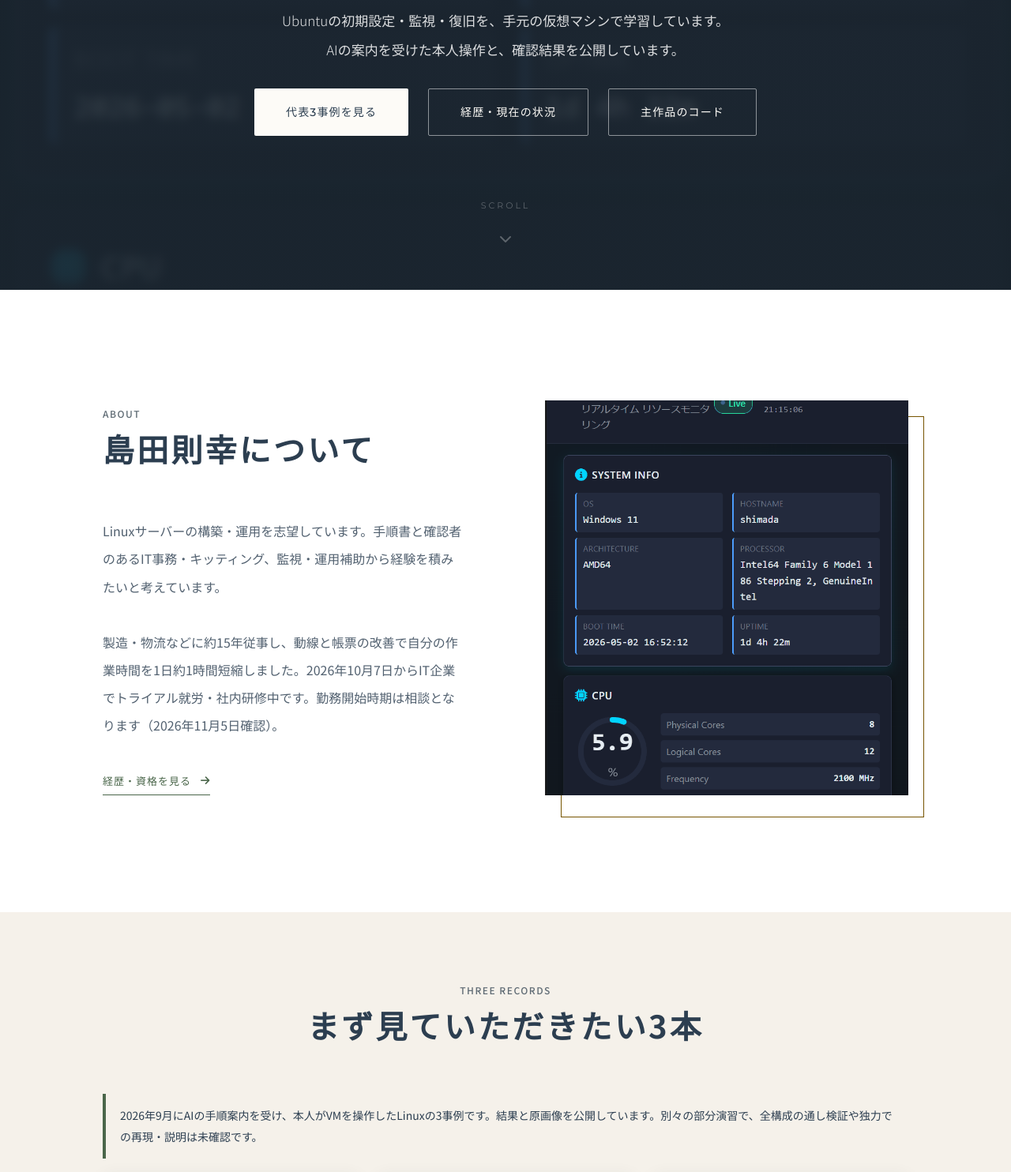
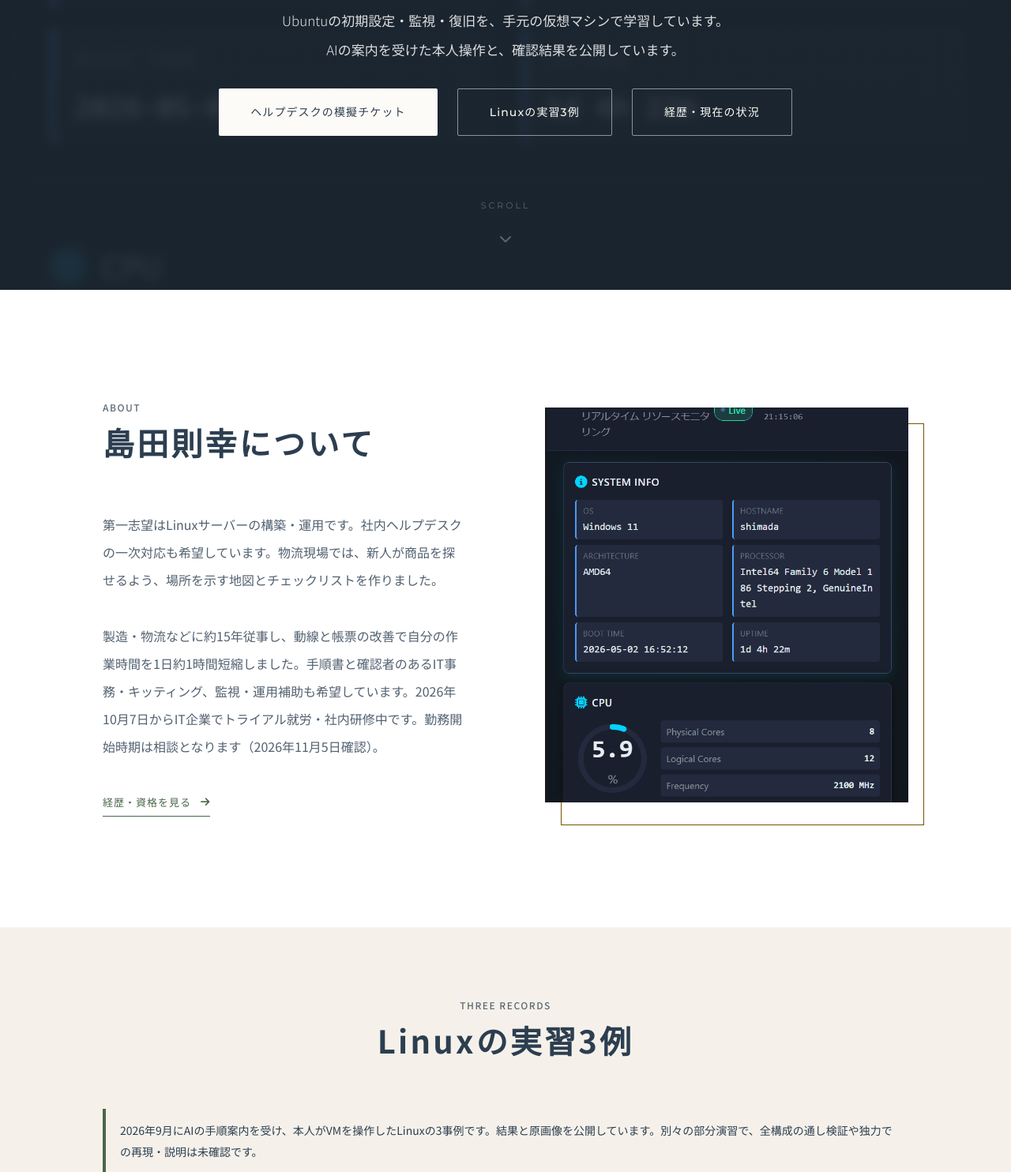
Before and after one commit to ns7jp/ns7jp.github.io, a plain HTML site: page index.html in a window 1280 px wide. Shown: the part 433-1917 px from the top of the page at 79% size. Drawn offline with nearby package versions, Linux system fonts and the light colour scheme.

Commit message:
ヘルプデスクの模擬チケットをトップと履歴書から案内

```diff
--- a/index.html
+++ b/index.html
@@ -165,9 +165,9 @@
             <h1 class="hero-title animate-slide-up"><span class="line1">Linux Server</span><span class="line2">作り、確かめ、直す</span></h1>
             <p class="hero-description animate-fade-in-delay">Ubuntuの初期設定・監視・復旧を、手元の仮想マシンで学習しています。<br>AIの案内を受けた本人操作と、確認結果を公開しています。</p>
             <div class="hero-buttons animate-fade-in-delay2">
-                <a href="#three-records" class="btn btn-primary">代表3事例を見る</a>
+                <a href="https://github.com/ns7jp/ns7jp/blob/main/docs/helpdesk-intake.md" class="btn btn-primary">ヘルプデスクの模擬チケット</a>
+                <a href="#three-records" class="btn btn-outline">Linuxの実習3例</a>
                 <a href="#one-minute-summary" class="btn btn-outline">経歴・現在の状況</a>
-                <a href="https://github.com/ns7jp/server" class="btn btn-outline" target="_blank" rel="noopener noreferrer">主作品のコード</a>
             </div>
         </div>
         <div class="scroll-indicator"><span>Scroll</span><i class="fa-solid fa-chevron-down" aria-hidden="true"></i></div>
@@ -177,8 +177,8 @@
         <div class="container intro-grid">
             <div class="intro-text">
                 <h2 class="section-title"><span class="title-en">About</span><span class="title-jp" id="one-minute-summary-title">島田則幸について</span></h2>
-                <p><strong>Linuxサーバーの構築・運用を志望しています。</strong>手順書と確認者のあるIT事務・キッティング、監視・運用補助から経験を積みたいと考えています。</p>
-                <p>製造・物流などに約15年従事し、動線と帳票の改善で自分の作業時間を1日約1時間短縮しました。2026年10月7日からIT企業でトライアル就労・社内研修中です。勤務開始時期は相談となります（2026年11月5日確認）。</p>
+                <p><strong>第一志望はLinuxサーバーの構築・運用です。</strong>社内ヘルプデスクの一次対応も希望しています。物流現場では、新人が商品を探せるよう、場所を示す地図とチェックリストを作りました。</p>
+                <p>製造・物流などに約15年従事し、動線と帳票の改善で自分の作業時間を1日約1時間短縮しました。手順書と確認者のあるIT事務・キッティング、監視・運用補助も希望しています。2026年10月7日からIT企業でトライアル就労・社内研修中です。勤務開始時期は相談となります（2026年11月5日確認）。</p>
                 <a href="me.html" class="link-more">経歴・資格を見る <i class="fa-solid fa-arrow-right" aria-hidden="true"></i></a>
             </div>
             <a href="project-brief.html" class="intro-image"><img src="image/server-monitor.png" alt="主作品Server Monitorの監視ダッシュボード。制作概要へ進む" width="1600" height="859" loading="lazy" decoding="async"></a>
@@ -187,7 +187,7 @@
 
     <section class="recruiter-value" id="three-records" aria-labelledby="three-records-title">
         <div class="container">
-            <h2 class="section-title center"><span class="title-en">Three Records</span><span class="title-jp" id="three-records-title">まず見ていただきたい3本</span></h2>
+            <h2 class="section-title center"><span class="title-en">Three Records</span><span class="title-jp" id="three-records-title">Linuxの実習3例</span></h2>
             <p class="plain-summary">2026年9月にAIの手順案内を受け、本人がVMを操作したLinuxの3事例です。結果と原画像を公開しています。別々の部分演習で、全構成の通し検証や独力での再現・説明は未確認です。</p>
             <div class="value-grid">
                 <article class="value-card">
@@ -214,7 +214,7 @@
         <div class="container">
             <h2 class="section-title center"><span class="title-en">Details</span><span class="title-jp" id="details-title">詳しく見る</span></h2>
             <div class="summary-grid">
-                <div class="summary-card"><span class="summary-label">Project</span><h3>何を作ったか</h3><p>主作品の目的・構成・設計の工夫。</p><a href="project-brief.html">制作概要</a></div>
+                <div class="summary-card"><span class="summary-label">Project</span><h3>何を作ったか</h3><p>主作品の目的・構成・設計の工夫。</p><a href="project-brief.html">制作概要</a> ／ <a href="https://github.com/ns7jp/server">主作品のコード</a></div>
                 <div class="summary-card"><span class="summary-label">Skills</span><h3>どこまで確認したか</h3><p>技術ごとの操作・支援範囲と証拠。</p><a href="skills.html">スキルと確認範囲</a></div>
                 <div class="summary-card"><span class="summary-label">Career</span><h3>経歴と応募条件</h3><p>職歴・資格・希望条件と連絡先。</p><a href="resume.html">履歴書</a> ／ <a href="work-readiness.html">仕事の進め方</a></div>
             </div>
```
Also changed, not shown: resume.html (+3 -3 lines).
